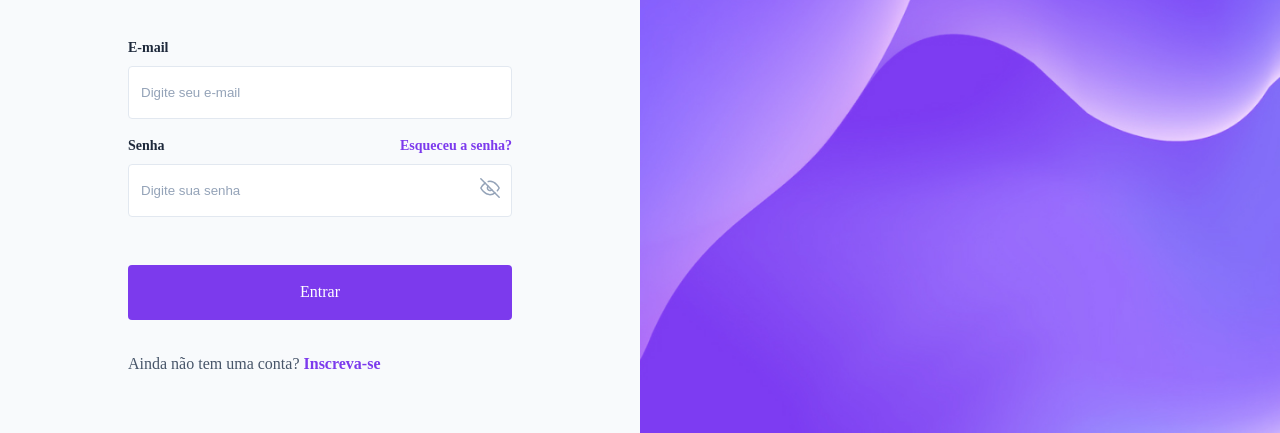
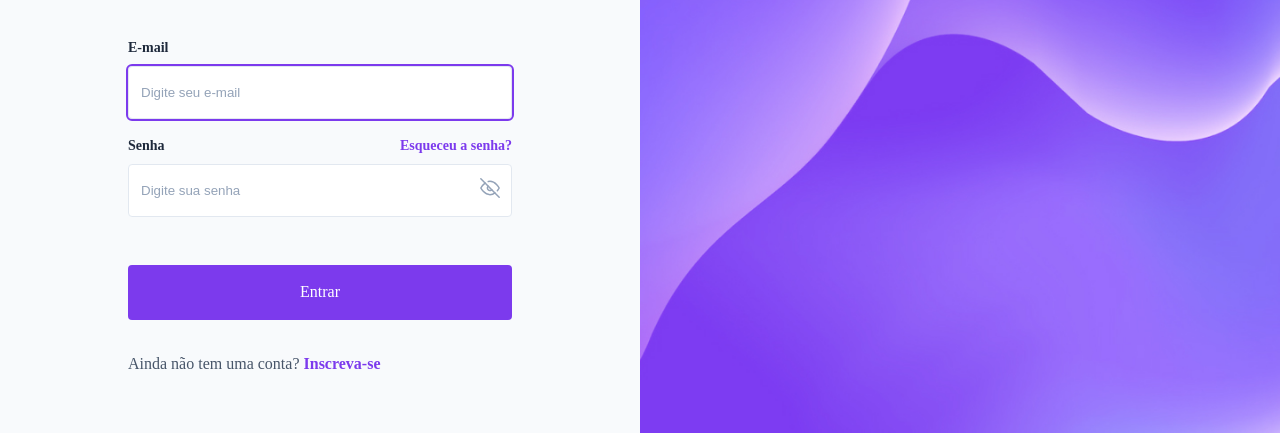
Before and after one commit to Tsoaresaz/login-desafio-bora-codar-11, a website: page index.html in a window 1280 px wide. Shown: the part 367-800 px from the top of the page. Drawn offline with Linux system fonts and the light colour scheme.

Commit message:
[doc] alterado o readme

```diff
--- a/index.html
+++ b/index.html
@@ -28,7 +28,7 @@
                     <form class="c-form">
                         <div class="c-form__wrapper">
                             <label for="email" class="c-form__label u-d-block">E-mail</label>
-                            <input class="c-form__input u-d-block" type="email" name="email" id="email" placeholder="Digite seu e-mail">
+                            <input class="c-form__input u-d-block" type="email" name="email" id="email" placeholder="Digite seu e-mail" autofocus>
                         </div>
                         <div class="c-form__wrapper">
                             <div class="label-wrapper">
```
Also changed, not shown: README.md.
